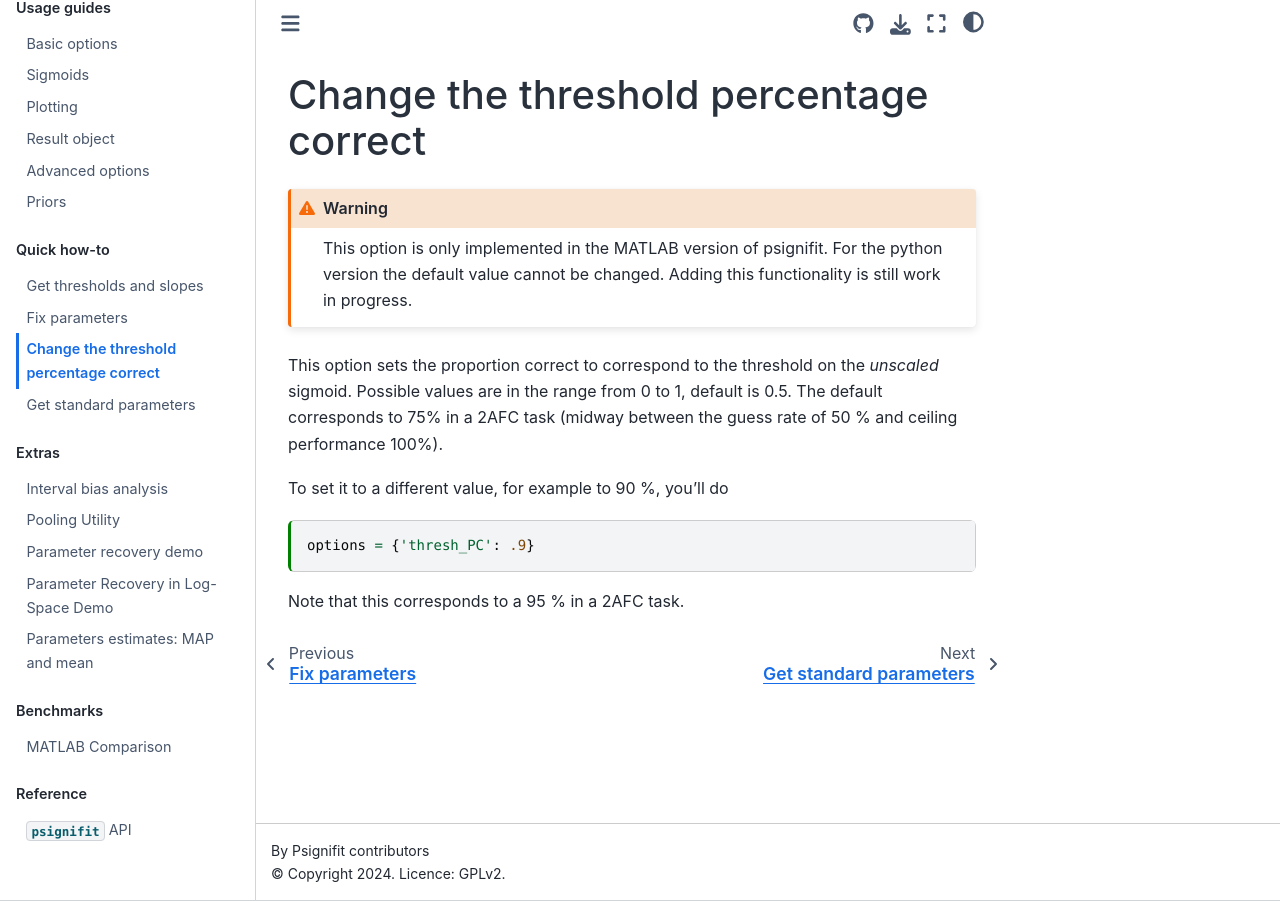
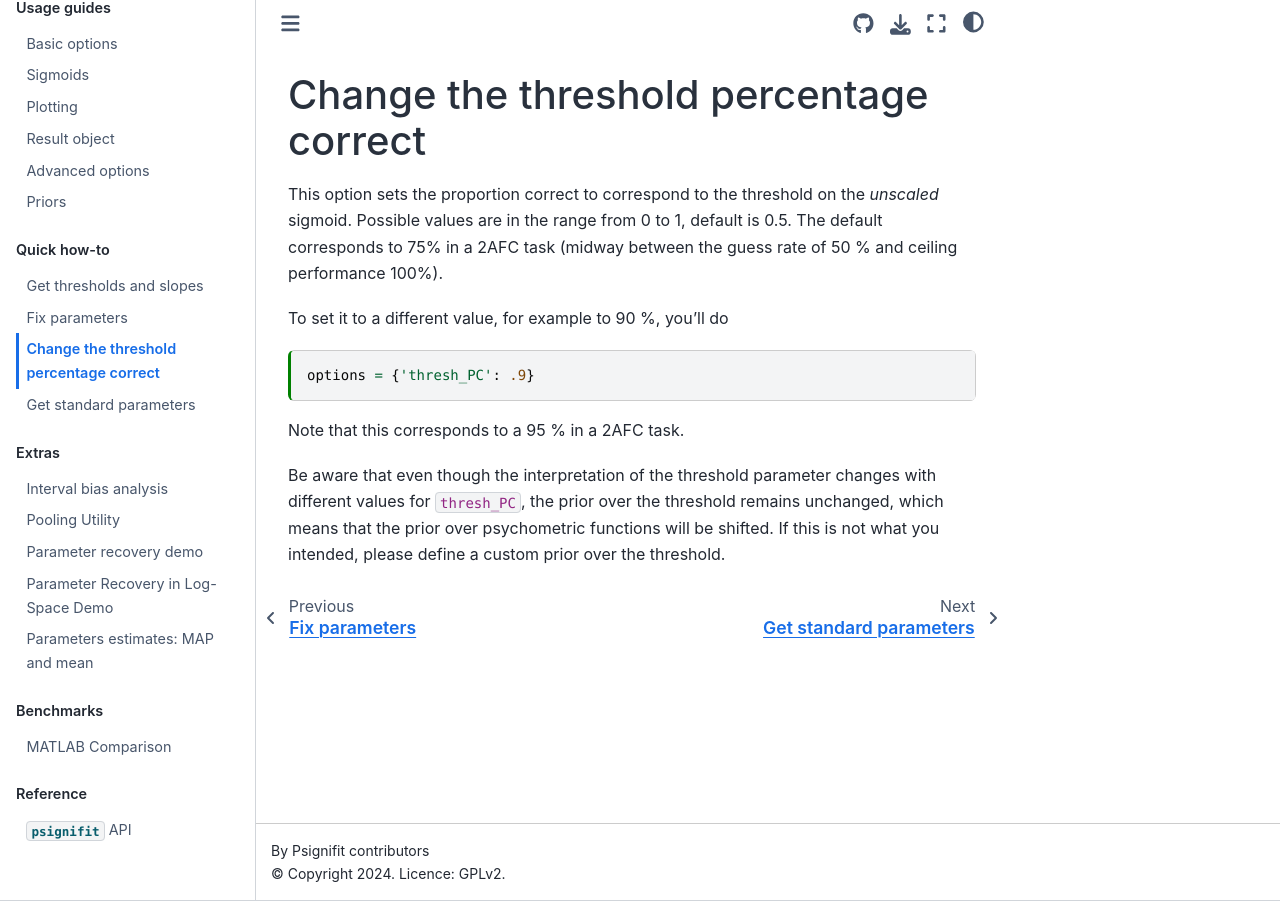
Before and after one commit to wichmann-lab/python-psignifit, a Jupyter Book: the page built from docs/how_to/How-to-Change-the-Threshold-Percent-Correct.md, in a window 1280 px wide. Built offline with Jupyter Book 1.0.4 settings and Sphinx 7.4.7 and the Sphinx Book theme 1.1.4, drawn with Linux system fonts in a browser that asks for light colours.

Commit message:
Remove warnings about `thresh_PC` in the documentation

````diff
--- a/docs/how_to/How-to-Change-the-Threshold-Percent-Correct.md
+++ b/docs/how_to/How-to-Change-the-Threshold-Percent-Correct.md
@@ -13,13 +13,9 @@ kernelspec:
 
 # Change the threshold percentage correct
 
-```{warning}
-This option is only implemented in the MATLAB version of psignifit.
-For the python version the default value cannot be changed.
-Adding this functionality is still work in progress.
-```
-
-This option sets the proportion correct to correspond to the threshold on the *unscaled* sigmoid. Possible values are in the range from 0 to 1, default is 0.5. The default corresponds to 75\% in a 2AFC task (midway between the guess rate of 50 % and ceiling performance 100%).
+This option sets the proportion correct to correspond to the threshold on the *unscaled* sigmoid. Possible values are
+in the range from 0 to 1, default is 0.5. The default corresponds to 75\% in a 2AFC task (midway between the guess
+rate of 50 % and ceiling performance 100%).
 
 To set it to a different value, for example to 90 %, you'll do
 
@@ -28,3 +24,7 @@ options = {'thresh_PC': .9}
 ```
 
 Note that this corresponds to a 95 \% in a 2AFC task.
+
+Be aware that even though the interpretation of the threshold parameter changes with different values for `thresh_PC`,
+the prior over the threshold remains unchanged, which means that the prior over psychometric functions will be
+shifted. If this is not what you intended, please define a custom prior over the threshold.
````
Also changed, not shown: docs/examples/advanced-options.md (+3 -7 lines).
